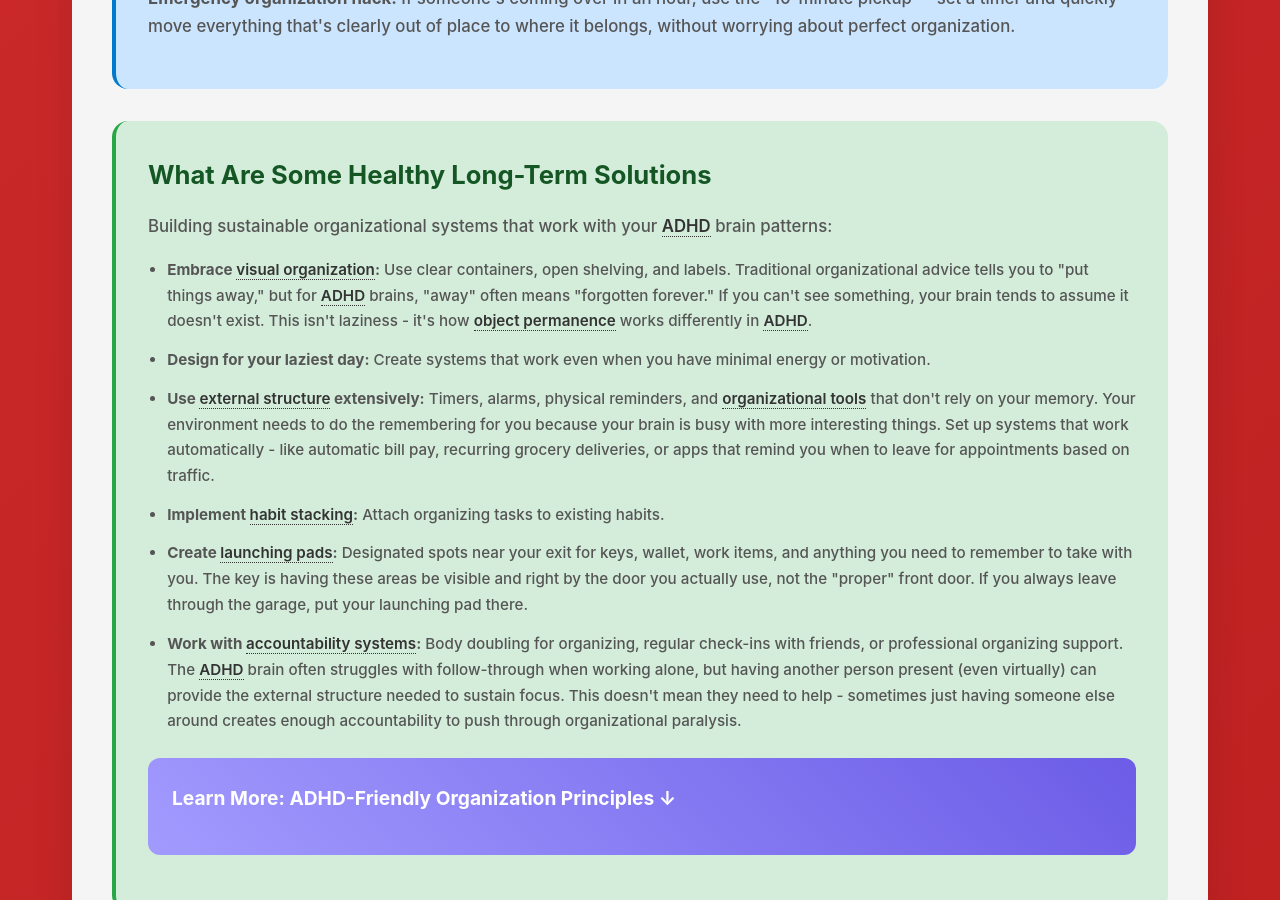
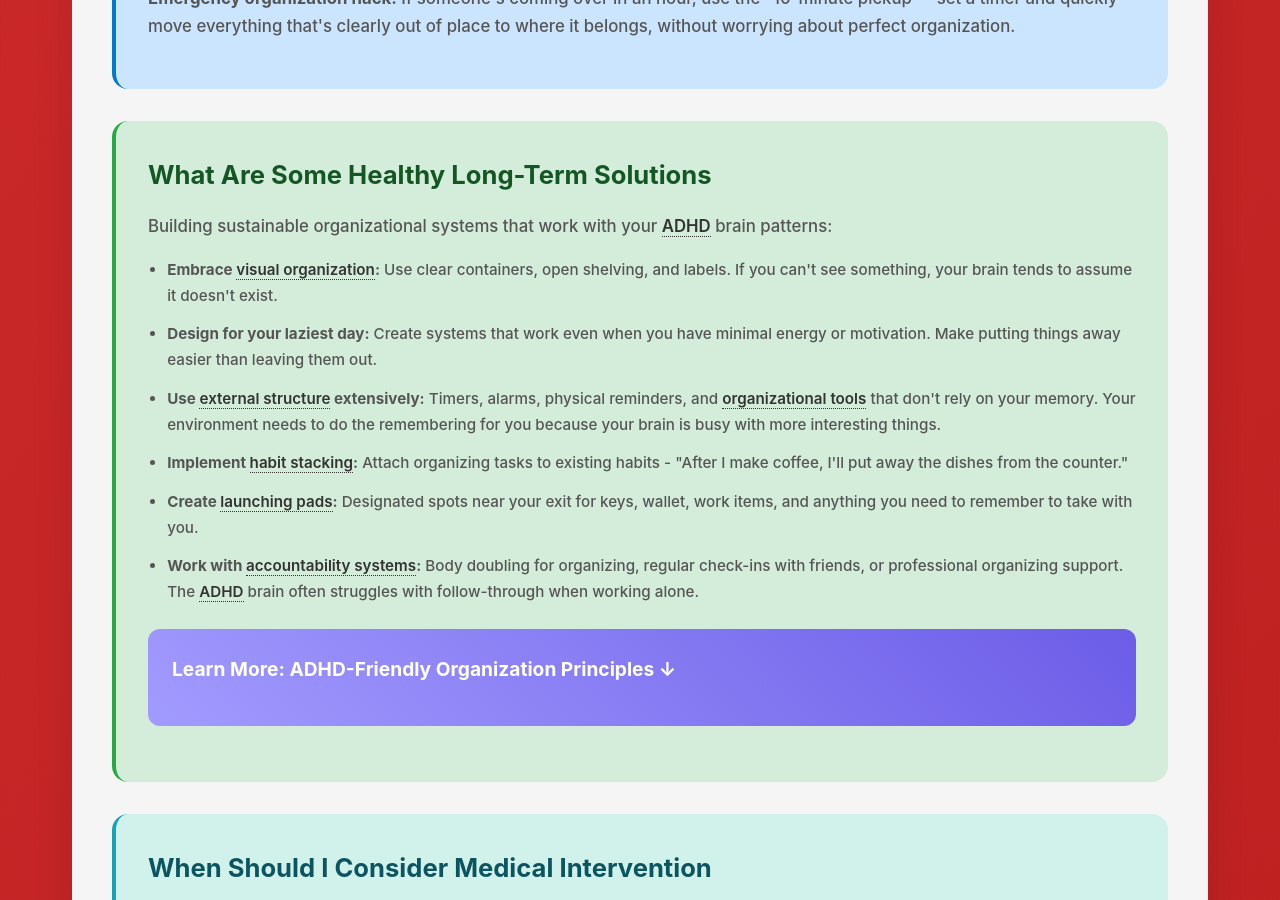
Before and after one commit to neurodivergent-survival-guide/neurodivergent-survival-guide, a Jekyll site: the page built from struggles/organization-and-planning-challenges.html, in a window 1280 px wide and 900 px high, scrolled down 2683 px. Built offline with Jekyll 4.4.1, drawn with Linux system fonts in a browser that asks for light colours.

Commit message:
Update organization-and-planning-challenges.html

```diff
--- a/struggles/organization-and-planning-challenges.html
+++ b/struggles/organization-and-planning-challenges.html
@@ -81,12 +81,12 @@ search_terms: ["can't get organized", "total chaos", "planning overwhelm", "orga
         <p>Building sustainable organizational systems that work with your <span class="jargon">ADHD<span class="tooltip">Attention-Deficit/Hyperactivity Disorder - brain differences affecting attention, impulse control, and executive function</span></span> brain patterns:</p>
 
         <ul>
-            <li><strong>Embrace <span class="jargon">visual organization<span class="tooltip">Systems where items and information are visible and easy to locate, rather than hidden away in categories</span></span>:</strong> Use clear containers, open shelving, and labels. Traditional organizational advice tells you to "put things away," but for <span class="jargon">ADHD<span class="tooltip">Attention-Deficit/Hyperactivity Disorder - brain differences affecting attention, impulse control, and executive function</span></span> brains, "away" often means "forgotten forever." If you can't see something, your brain tends to assume it doesn't exist. This isn't laziness - it's how <span class="jargon">object permanence<span class="tooltip">Understanding that objects continue to exist even when you can't see them</span></span> works differently in <span class="jargon">ADHD<span class="tooltip">Attention-Deficit/Hyperactivity Disorder - brain differences affecting attention, impulse control, and executive function</span></span>.</li>
-            <li><strong>Design for your laziest day:</strong> Create systems that work even when you have minimal energy or motivation.</li>
-            <li><strong>Use <span class="jargon">external structure<span class="tooltip">Physical and environmental supports that help organize your life without relying on memory</span></span> extensively:</strong> Timers, alarms, physical reminders, and <span class="jargon">organizational tools<span class="tooltip">Apps, systems, or physical objects that support planning and organization</span></span> that don't rely on your memory. Your environment needs to do the remembering for you because your brain is busy with more interesting things. Set up systems that work automatically - like automatic bill pay, recurring grocery deliveries, or apps that remind you when to leave for appointments based on traffic.</li>
-            <li><strong>Implement <span class="jargon">habit stacking<span class="tooltip">Linking new organizational habits to existing routines to make them more automatic</span></span>:</strong> Attach organizing tasks to existing habits.</li>
-            <li><strong>Create <span class="jargon">launching pads<span class="tooltip">Designated areas where you keep items you need to take with you, reducing morning chaos</span></span>:</strong> Designated spots near your exit for keys, wallet, work items, and anything you need to remember to take with you. The key is having these areas be visible and right by the door you actually use, not the "proper" front door. If you always leave through the garage, put your launching pad there.</li>
-            <li><strong>Work with <span class="jargon">accountability systems<span class="tooltip">External support that helps you follow through on organizational goals and planning tasks</span></span>:</strong> Body doubling for organizing, regular check-ins with friends, or professional organizing support. The <span class="jargon">ADHD<span class="tooltip">Attention-Deficit/Hyperactivity Disorder - brain differences affecting attention, impulse control, and executive function</span></span> brain often struggles with follow-through when working alone, but having another person present (even virtually) can provide the external structure needed to sustain focus. This doesn't mean they need to help - sometimes just having someone else around creates enough accountability to push through organizational paralysis.</li>
+            <li><strong>Embrace <span class="jargon">visual organization<span class="tooltip">Systems where items and information are visible and easy to locate, rather than hidden away in categories</span></span>:</strong> Use clear containers, open shelving, and labels. If you can't see something, your brain tends to assume it doesn't exist.</li>
+            <li><strong>Design for your laziest day:</strong> Create systems that work even when you have minimal energy or motivation. Make putting things away easier than leaving them out.</li>
+            <li><strong>Use <span class="jargon">external structure<span class="tooltip">Physical and environmental supports that help organize your life without relying on memory</span></span> extensively:</strong> Timers, alarms, physical reminders, and <span class="jargon">organizational tools<span class="tooltip">Apps, systems, or physical objects that support planning and organization</span></span> that don't rely on your memory. Your environment needs to do the remembering for you because your brain is busy with more interesting things.</li>
+            <li><strong>Implement <span class="jargon">habit stacking<span class="tooltip">Linking new organizational habits to existing routines to make them more automatic</span></span>:</strong> Attach organizing tasks to existing habits - "After I make coffee, I'll put away the dishes from the counter."</li>
+            <li><strong>Create <span class="jargon">launching pads<span class="tooltip">Designated areas where you keep items you need to take with you, reducing morning chaos</span></span>:</strong> Designated spots near your exit for keys, wallet, work items, and anything you need to remember to take with you.</li>
+            <li><strong>Work with <span class="jargon">accountability systems<span class="tooltip">External support that helps you follow through on organizational goals and planning tasks</span></span>:</strong> Body doubling for organizing, regular check-ins with friends, or professional organizing support. The <span class="jargon">ADHD<span class="tooltip">Attention-Deficit/Hyperactivity Disorder - brain differences affecting attention, impulse control, and executive function</span></span> brain often struggles with follow-through when working alone.</li>
         </ul>
 
         <div class="learn-more" onclick="toggleLearnMore(this)">
```
